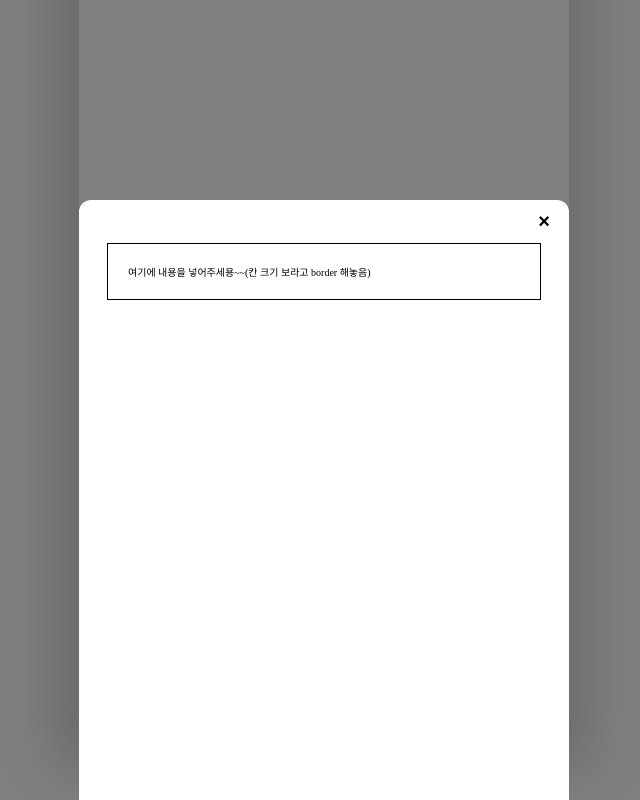
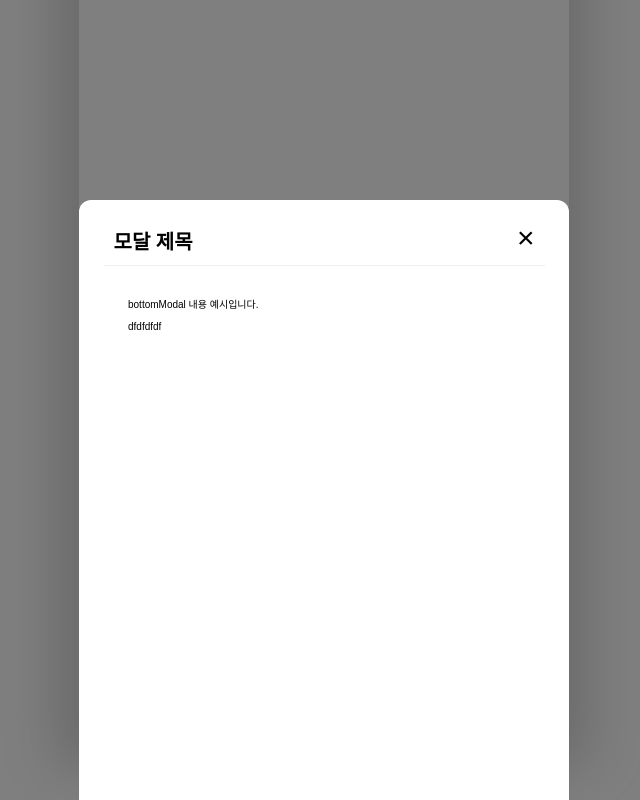
Before and after one commit to 2025-BLAYBUS-TEAM-hairGGmalza/hairGGmalza-client, a Next.js app: page /register in a window 1280 px wide. Both pictures are taken after a click on the button "하단 모달 열기". Shown: the whole page, without its empty margins (316-956 px from the left). Built offline with nearby package versions, Linux system fonts and the light colour scheme.

Commit message:
FEAT: bottomModal 제목을 props로 받을 수 있도록 추가

```diff
--- a/src/app/register/page.tsx
+++ b/src/app/register/page.tsx
@@ -15,12 +15,14 @@ const Home = () => {
       <Button onClick={() => setIsCenterOpen(true)}>중앙 모달 열기</Button>
 
       {/* 하단 모달 */}
-      <BottomModal isOpen={isBottomOpen} onClose={() => setIsBottomOpen(false)} />
+      <BottomModal isOpen={isBottomOpen} onClose={() => setIsBottomOpen(false)} title="모달 제목">
+        <p>bottomModal 내용 예시입니다.</p>
+        <div>dfdfdfdf</div>
+      </BottomModal>
 
       {/* 중앙 모달 */}
       <CenterModal isOpen={isCenterOpen} onClose={() => setIsCenterOpen(false)}>
-        <h1>모달 제목</h1>
-        <p>모달 내용입니다.</p>
+        <p>centerModal 내용 예시입니다.</p>
         <div>dfdfdfdf</div>
       </CenterModal>
     </RegisterWrapper>
--- a/src/components/BottomModal.tsx
+++ b/src/components/BottomModal.tsx
@@ -1,14 +1,16 @@
 "use client";
 
-import { useEffect } from "react";
+import { useEffect, ReactNode } from "react";
 import styled from "styled-components";
 
 interface ModalProps {
    isOpen: boolean;
    onClose: () => void;
+   title: string;
+   children?: ReactNode;
 }
 
-const BottomModal: React.FC<ModalProps> = ({ isOpen, onClose }) => {
+const BottomModal: React.FC<ModalProps> = ({ isOpen, onClose, title, children }) => {
    useEffect(() => {
       if (isOpen) {
          document.body.style.overflow = "hidden";
@@ -26,10 +28,11 @@ const BottomModal: React.FC<ModalProps> = ({ isOpen, onClose }) => {
    return (
       <ModalOverlay onClick={onClose}>
          <ModalContainer onClick={(e) => e.stopPropagation()}>
-         <CloseButton onClick={onClose}>×</CloseButton>
-            <ModalWrapper>
-               여기에 내용을 넣어주세용~~(칸 크기 보라고 border 해놓음)
-            </ModalWrapper>
+            <Title>
+               <span style={{fontSize:'20px', fontWeight:'bold', marginLeft:'10px'}}>{title}</span>
+               <CloseButton onClick={onClose}>×</CloseButton>
+            </Title>
+            <ModalWrapper>{children}</ModalWrapper>
          </ModalContainer>
       </ModalOverlay>
    );
@@ -37,7 +40,6 @@ const BottomModal: React.FC<ModalProps> = ({ isOpen, onClose }) => {
 
 // 모달 배경 (클릭 시 닫힘)
 const ModalOverlay = styled.div`
-
    position: fixed;
    inset: 0;
    background: rgba(0, 0, 0, 0.5);
@@ -49,6 +51,7 @@ const ModalOverlay = styled.div`
 
 // 모달 컨테이너 (슬라이드 애니메이션 포함)
 const ModalContainer = styled.div`
+   font-family: "pretendard-regular", sans-serif;
    width: 100%;
    max-width: 490px;
    height: 75%;
@@ -76,24 +79,30 @@ const ModalContainer = styled.div`
 const ModalWrapper = styled.div`
    width: 80%;
    padding: 20px;
+`;
 
-   border: 1px solid black;
+// 모달 제목
+const Title = styled.div`
+   width: 90%;
+   height: 50px;
+   display: flex;
+   justify-content: space-between;
+   align-items: center;
+   margin-top: 15px;
+
+   border-bottom: 1px solid #eee;
 `;
 
 // 닫기 버튼
 const CloseButton = styled.button`
-   width: 30px;
    align-self: flex-end;
-
-   font-size: 20px;
-   font-weight: bold;
+   font-size: 30px;
    color: black;
    background: none;
    border: none;
    cursor: pointer;
    margin: 10px;
    padding: 0;
-
 `;
 
 export default BottomModal;
```
